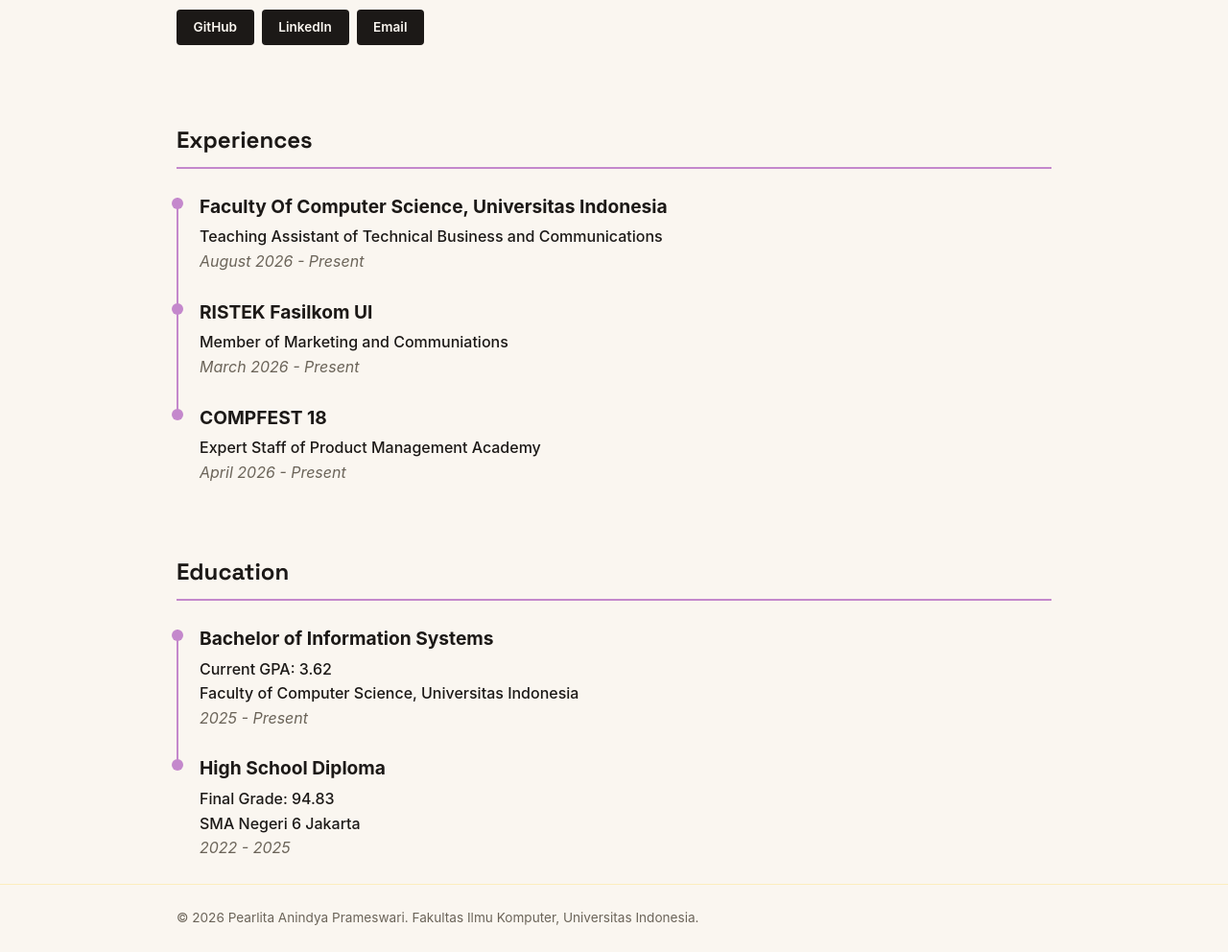
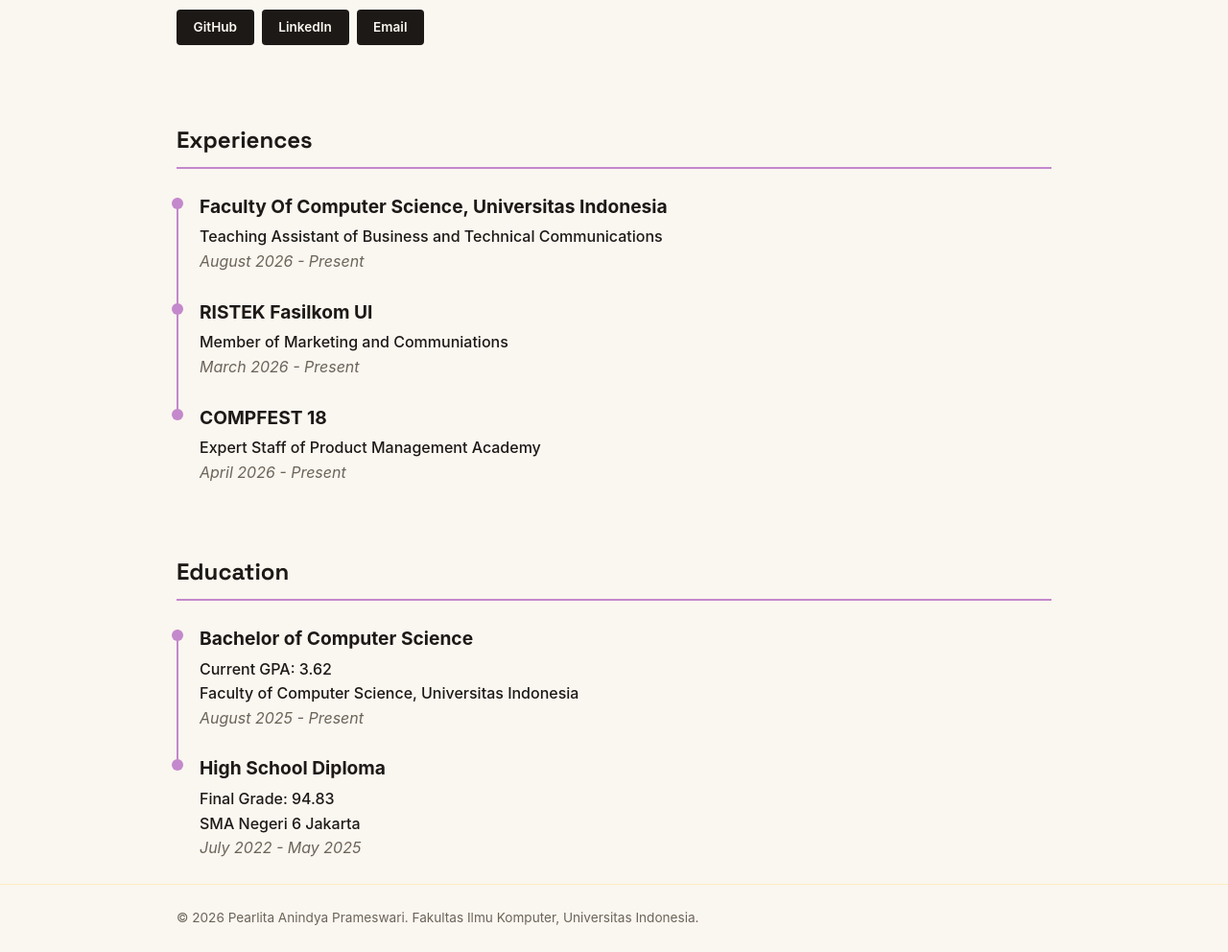
Before and after one commit to pearlitaanindya/myportofolio, a Django app: page / in a window 1280 px wide. Shown: the part 620-1612 px from the top of the page at 96% size. Run offline with Django 5.2, Linux system fonts and the light colour scheme.

Commit message:
fix: Fixing misinformation and typos

```diff
--- a/templates/index.html
+++ b/templates/index.html
@@ -54,7 +54,7 @@
                 <h2 class="section-title">Experiences</h2>
                 <div class="timeline-items">
                     <h3 class ="timeline-title">Faculty Of Computer Science, Universitas Indonesia</h3>
-                    <p class="timeline-subtitle">Teaching Assistant of Technical Business and Communications</p>
+                    <p class="timeline-subtitle">Teaching Assistant of Business and Technical Communications</p>
                     <p class="timeline-period">August 2026 - Present</p>
                 </div>
                 <div class="timeline-items">
@@ -74,16 +74,16 @@
             <div class="container educations">
                 <h2 class="section-title">Education</h2>
                 <div class="timeline-items">
-                    <h3 class="timeline-title">Bachelor of Information Systems</h3>
+                    <h3 class="timeline-title">Bachelor of Computer Science</h3>
                     <p class="timeline-subtitle">Current GPA: 3.62</p>
                     <p class="timeline-subtitle">Faculty of Computer Science, Universitas Indonesia</p>
-                    <p class="timeline-period">2025 - Present</p>
+                    <p class="timeline-period">August 2025 - Present</p>
                 </div>
                 <div class="timeline-items">
                     <h3 class="timeline-title">High School Diploma</h3>
                     <p class="timeline-subtitle">Final Grade: 94.83</p>
                     <p class="timeline-subtitle">SMA Negeri 6 Jakarta</p>
-                    <p class="timeline-period">2022 - 2025</p>
+                    <p class="timeline-period">July 2022 - May 2025</p>
                 </div>
             </div>
         </section>
```
